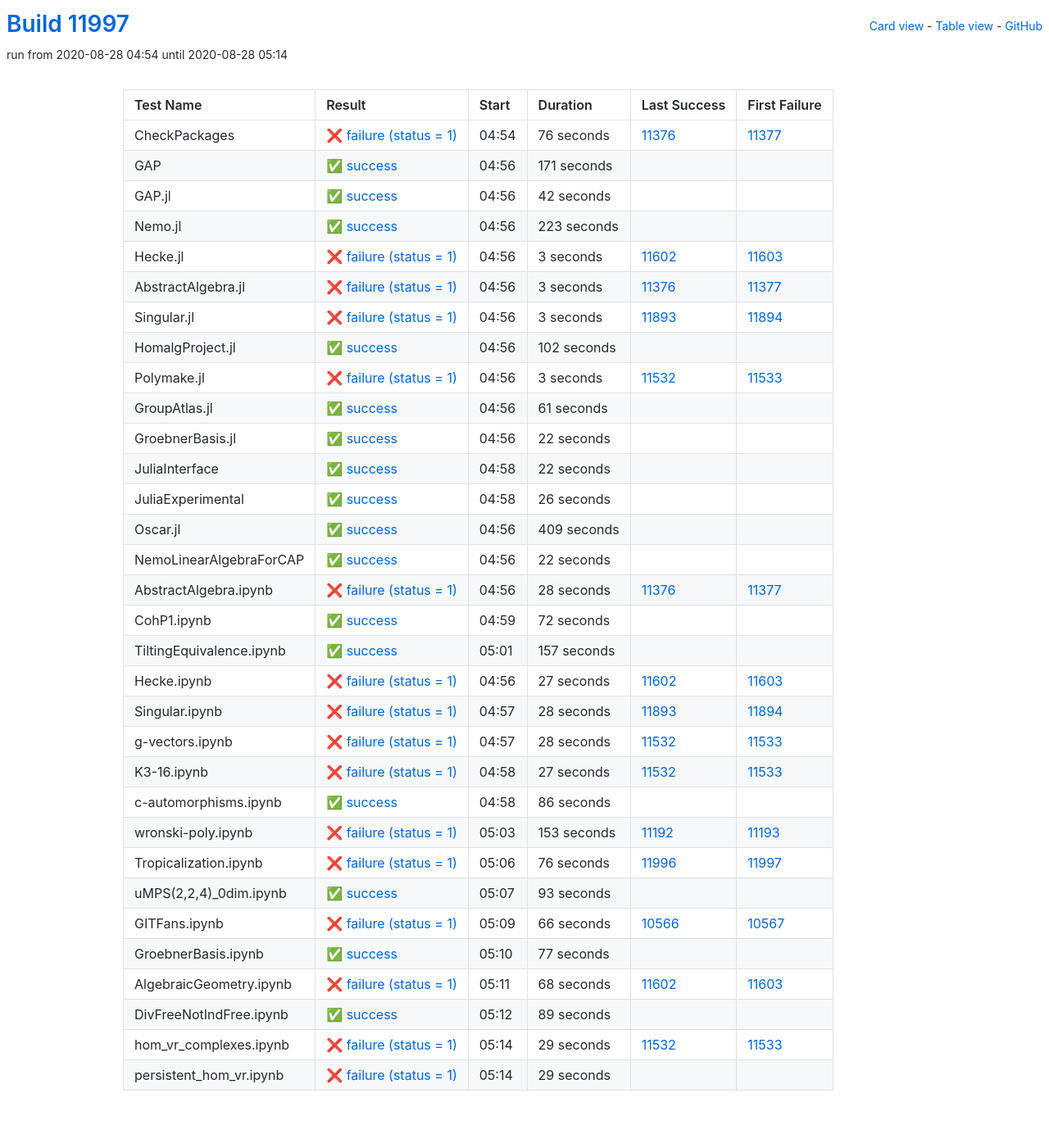
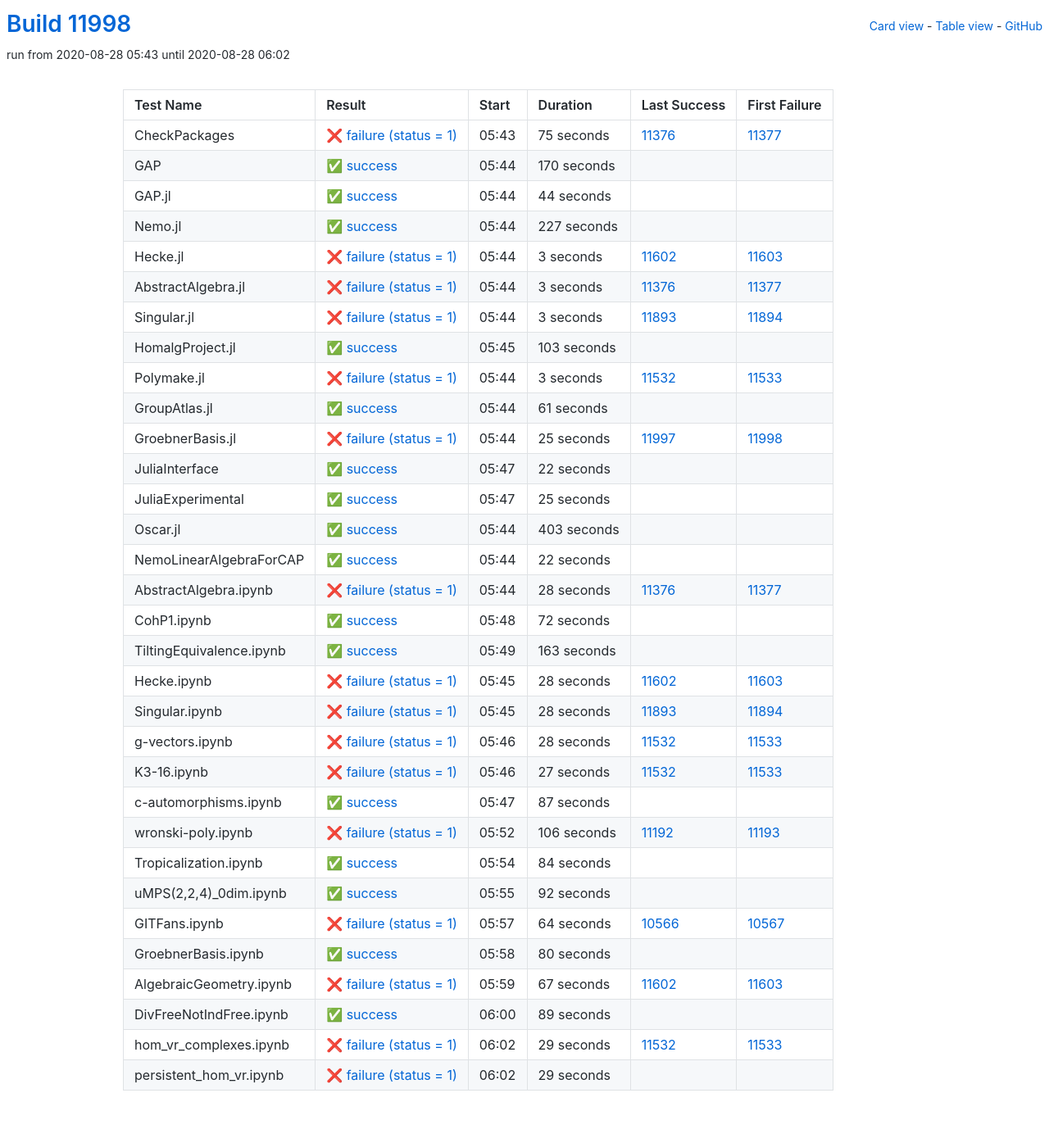
Before and after one commit to oscar-system/oscar-ci-status, a Jekyll site: the page built from table.html, in a window 1280 px wide. Shown: the whole page at 82% size. Built offline with Jekyll 4.4.1, drawn with Linux system fonts in a browser that asks for light colours.

Commit message:
Build #11998

```diff
--- a/_data/ci.yml
+++ b/_data/ci.yml
@@ -1,6 +1,6 @@
 ---
-build: 11997
-build_url: https://oscarci.mathematik.uni-kl.de/job/oscar/11997/
+build: 11998
+build_url: https://oscarci.mathematik.uni-kl.de/job/oscar/11998/
 job: oscar
 organization: oscar-system
 repo: oscar-ci-status
@@ -8,56 +8,56 @@
 tests:
 - name: CheckPackages
   id: checkpackages
-  log: https://oscarci.mathematik.uni-kl.de/job/oscar/11997/artifact/logs/build-11997/CheckPackages.log
-  start: 2020-08-28 04:54
+  log: https://oscarci.mathematik.uni-kl.de/job/oscar/11998/artifact/logs/build-11998/CheckPackages.log
+  start: 2020-08-28 05:43
   success: false
   exitcode: 1
   status: failure
-  duration: 76
+  duration: 75
   last_success: 11376
   last_success_url: https://oscarci.mathematik.uni-kl.de/job/oscar/11376/
   first_failure: 11377
   first_failure_url: https://oscarci.mathematik.uni-kl.de/job/oscar/11377/
 - name: GAP
   id: gap
-  log: https://oscarci.mathematik.uni-kl.de/job/oscar/11997/artifact/logs/build-11997/GAP.log
-  start: 2020-08-28 04:56
+  log: https://oscarci.mathematik.uni-kl.de/job/oscar/11998/artifact/logs/build-11998/GAP.log
+  start: 2020-08-28 05:44
   success: true
   exitcode: 0
   status: success
-  duration: 171
+  duration: 170
   last_success: false
   last_success_url:
   first_failure: false
   first_failure_url:
 - name: GAP.jl
   id: gap-jl
-  log: https://oscarci.mathematik.uni-kl.de/job/oscar/11997/artifact/logs/build-11997/GAP.jl.log
-  start: 2020-08-28 04:56
+  log: https://oscarci.mathematik.uni-kl.de/job/oscar/11998/artifact/logs/build-11998/GAP.jl.log
+  start: 2020-08-28 05:44
   success: true
   exitcode: 0
   status: success
-  duration: 42
+  duration: 44
   last_success: false
   last_success_url:
   first_failure: false
   first_failure_url:
 - name: Nemo.jl
   id: nemo-jl
-  log: https://oscarci.mathematik.uni-kl.de/job/oscar/11997/artifact/logs/build-11997/Nemo.jl.log
-  start: 2020-08-28 04:56
+  log: https://oscarci.mathematik.uni-kl.de/job/oscar/11998/artifact/logs/build-11998/Nemo.jl.log
+  start: 2020-08-28 05:44
   success: true
   exitcode: 0
   status: success
-  duration: 223
+  duration: 227
   last_success: false
   last_success_url:
   first_failure: false
   first_failure_url:
 - name: Hecke.jl
   id: hecke-jl
-  log: https://oscarci.mathematik.uni-kl.de/job/oscar/11997/artifact/logs/build-11997/Hecke.jl.log
-  start: 2020-08-28 04:56
+  log: https://oscarci.mathematik.uni-kl.de/job/oscar/11998/artifact/logs/build-11998/Hecke.jl.log
+  start: 2020-08-28 05:44
   success: false
   exitcode: 1
   status: failure
@@ -68,8 +68,8 @@
   first_failure_url: https://oscarci.mathematik.uni-kl.de/job/oscar/11603/
 - name: AbstractAlgebra.jl
   id: abstractalgebra-jl
-  log: https://oscarci.mathematik.uni-kl.de/job/oscar/11997/artifact/logs/build-11997/AbstractAlgebra.jl.log
-  start: 2020-08-28 04:56
+  log: https://oscarci.mathematik.uni-kl.de/job/oscar/11998/artifact/logs/build-11998/AbstractAlgebra.jl.log
+  start: 2020-08-28 05:44
   success: false
   exitcode: 1
   status: failure
@@ -80,8 +80,8 @@
   first_failure_url: https://oscarci.mathematik.uni-kl.de/job/oscar/11377/
 - name: Singular.jl
   id: singular-jl
-  log: https://oscarci.mathematik.uni-kl.de/job/oscar/11997/artifact/logs/build-11997/Singular.jl.log
-  start: 2020-08-28 04:56
+  log: https://oscarci.mathematik.uni-kl.de/job/oscar/11998/artifact/logs/build-11998/Singular.jl.log
+  start: 2020-08-28 05:44
   success: false
   exitcode: 1
   status: failure
@@ -92,20 +92,20 @@
   first_failure_url: https://oscarci.mathematik.uni-kl.de/job/oscar/11894/
 - name: HomalgProject.jl
   id: homalgproject-jl
-  log: https://oscarci.mathematik.uni-kl.de/job/oscar/11997/artifact/logs/build-11997/HomalgProject.jl.log
-  start: 2020-08-28 04:56
+  log: https://oscarci.mathematik.uni-kl.de/job/oscar/11998/artifact/logs/build-11998/HomalgProject.jl.log
+  start: 2020-08-28 05:45
   success: true
   exitcode: 0
   status: success
-  duration: 102
+  duration: 103
   last_success: false
   last_success_url:
   first_failure: false
   first_failure_url:
 - name: Polymake.jl
   id: polymake-jl
-  log: https://oscarci.mathematik.uni-kl.de/job/oscar/11997/artifact/logs/build-11997/Polymake.jl.log
-  start: 2020-08-28 04:56
+  log: https://oscarci.mathematik.uni-kl.de/job/oscar/11998/artifact/logs/build-11998/Polymake.jl.log
+  start: 2020-08-28 05:44
   success: false
   exitcode: 1
   status: failure
@@ -116,8 +116,8 @@
   first_failure_url: https://oscarci.mathematik.uni-kl.de/job/oscar/11533/
 - name: GroupAtlas.jl
   id: groupatlas-jl
-  log: https://oscarci.mathematik.uni-kl.de/job/oscar/11997/artifact/logs/build-11997/GroupAtlas.jl.log
-  start: 2020-08-28 04:56
+  log: https://oscarci.mathematik.uni-kl.de/job/oscar/11998/artifact/logs/build-11998/GroupAtlas.jl.log
+  start: 2020-08-28 05:44
   success: true
   exitcode: 0
   status: success
@@ -128,20 +128,20 @@
   first_failure_url:
 - name: GroebnerBasis.jl
   id: groebnerbasis-jl
-  log: https://oscarci.mathematik.uni-kl.de/job/oscar/11997/artifact/logs/build-11997/GroebnerBasis.jl.log
-  start: 2020-08-28 04:56
-  success: true
-  exitcode: 0
-  status: success
-  duration: 22
-  last_success: false
-  last_success_url:
-  first_failure: false
-  first_failure_url:
+  log: https://oscarci.mathematik.uni-kl.de/job/oscar/11998/artifact/logs/build-11998/GroebnerBasis.jl.log
+  start: 2020-08-28 05:44
+  success: false
+  exitcode: 1
+  status: failure
+  duration: 25
+  last_success: 11997
+  last_success_url: https://oscarci.mathematik.uni-kl.de/job/oscar/11997/
+  first_failure: 11998
+  first_failure_url: https://oscarci.mathematik.uni-kl.de/job/oscar/11998/
 - name: JuliaInterface
   id: juliainterface
-  log: https://oscarci.mathematik.uni-kl.de/job/oscar/11997/artifact/logs/build-11997/JuliaInterface.log
-  start: 2020-08-28 04:58
+  log: https://oscarci.mathematik.uni-kl.de/job/oscar/11998/artifact/logs/build-11998/JuliaInterface.log
+  start: 2020-08-28 05:47
   success: true
   exitcode: 0
   status: success
@@ -152,32 +152,32 @@
   first_failure_url:
 - name: JuliaExperimental
   id: juliaexperimental
-  log: https://oscarci.mathematik.uni-kl.de/job/oscar/11997/artifact/logs/build-11997/JuliaExperimental.log
-  start: 2020-08-28 04:58
+  log: https://oscarci.mathematik.uni-kl.de/job/oscar/11998/artifact/logs/build-11998/JuliaExperimental.log
+  start: 2020-08-28 05:47
   success: true
   exitcode: 0
   status: success
-  duration: 26
+  duration: 25
   last_success: false
   last_success_url:
   first_failure: false
   first_failure_url:
 - name: Oscar.jl
   id: oscar-jl
-  log: https://oscarci.mathematik.uni-kl.de/job/oscar/11997/artifact/logs/build-11997/Oscar.jl.log
-  start: 2020-08-28 04:56
+  log: https://oscarci.mathematik.uni-kl.de/job/oscar/11998/artifact/logs/build-11998/Oscar.jl.log
+  start: 2020-08-28 05:44
   success: true
   exitcode: 0
   status: success
-  duration: 409
+  duration: 403
   last_success: false
   last_success_url:
   first_failure: false
   first_failure_url:
 - name: NemoLinearAlgebraForCAP
   id: nemolinearalgebraforcap
-  log: https://oscarci.mathematik.uni-kl.de/job/oscar/11997/artifact/logs/build-11997/NemoLinearAlgebraForCAP.log
-  start: 2020-08-28 04:56
+  log: https://oscarci.mathematik.uni-kl.de/job/oscar/11998/artifact/logs/build-11998/NemoLinearAlgebraForCAP.log
+  start: 2020-08-28 05:44
   success: true
   exitcode: 0
   status: success
@@ -188,8 +188,8 @@
   first_failure_url:
 - name: AbstractAlgebra.ipynb
   id: abstractalgebra-ipynb
-  log: https://oscarci.mathematik.uni-kl.de/job/oscar/11997/artifact/logs/build-11997/AbstractAlgebra.ipynb.log
-  start: 2020-08-28 04:56
+  log: https://oscarci.mathematik.uni-kl.de/job/oscar/11998/artifact/logs/build-11998/AbstractAlgebra.ipynb.log
+  start: 2020-08-28 05:44
   success: false
   exitcode: 1
   status: failure
@@ -200,8 +200,8 @@
   first_failure_url: https://oscarci.mathematik.uni-kl.de/job/oscar/11377/
 - name: CohP1.ipynb
   id: cohp1-ipynb
-  log: https://oscarci.mathematik.uni-kl.de/job/oscar/11997/artifact/logs/build-11997/CohP1.ipynb.log
-  start: 2020-08-28 04:59
+  log: https://oscarci.mathematik.uni-kl.de/job/oscar/11998/artifact/logs/build-11998/CohP1.ipynb.log
+  start: 2020-08-28 05:48
   success: true
   exitcode: 0
   status: success
@@ -212,32 +212,32 @@
   first_failure_url:
 - name: TiltingEquivalence.ipynb
   id: tiltingequivalence-ipynb
-  log: https://oscarci.mathematik.uni-kl.de/job/oscar/11997/artifact/logs/build-11997/TiltingEquivalence.ipynb.log
-  start: 2020-08-28 05:01
+  log: https://oscarci.mathematik.uni-kl.de/job/oscar/11998/artifact/logs/build-11998/TiltingEquivalence.ipynb.log
+  start: 2020-08-28 05:49
   success: true
   exitcode: 0
   status: success
-  duration: 157
+  duration: 163
   last_success: false
   last_success_url:
   first_failure: false
   first_failure_url:
 - name: Hecke.ipynb
   id: hecke-ipynb
-  log: https://oscarci.mathematik.uni-kl.de/job/oscar/11997/artifact/logs/build-11997/Hecke.ipynb.log
-  start: 2020-08-28 04:56
+  log: https://oscarci.mathematik.uni-kl.de/job/oscar/11998/artifact/logs/build-11998/Hecke.ipynb.log
+  start: 2020-08-28 05:45
   success: false
   exitcode: 1
   status: failure
-  duration: 27
+  duration: 28
   last_success: 11602
   last_success_url: https://oscarci.mathematik.uni-kl.de/job/oscar/11602/
   first_failure: 11603
   first_failure_url: https://oscarci.mathematik.uni-kl.de/job/oscar/11603/
 - name: Singular.ipynb
   id: singular-ipynb
-  log: https://oscarci.mathematik.uni-kl.de/job/oscar/11997/artifact/logs/build-11997/Singular.ipynb.log
-  start: 2020-08-28 04:57
+  log: https://oscarci.mathematik.uni-kl.de/job/oscar/11998/artifact/logs/build-11998/Singular.ipynb.log
+  start: 2020-08-28 05:45
   success: false
   exitcode: 1
   status: failure
@@ -248,8 +248,8 @@
   first_failure_url: https://oscarci.mathematik.uni-kl.de/job/oscar/11894/
 - name: g-vectors.ipynb
   id: g-vectors-ipynb
-  log: https://oscarci.mathematik.uni-kl.de/job/oscar/11997/artifact/logs/build-11997/g-vectors.ipynb.log
-  start: 2020-08-28 04:57
+  log: https://oscarci.mathematik.uni-kl.de/job/oscar/11998/artifact/logs/build-11998/g-vectors.ipynb.log
+  start: 2020-08-28 05:46
   success: false
   exitcode: 1
   status: failure
@@ -260,8 +260,8 @@
   first_failure_url: https://oscarci.mathematik.uni-kl.de/job/oscar/11533/
 - name: K3-16.ipynb
   id: k3-16-ipynb
-  log: https://oscarci.mathematik.uni-kl.de/job/oscar/11997/artifact/logs/build-11997/K3-16.ipynb.log
-  start: 2020-08-28 04:58
+  log: https://oscarci.mathematik.uni-kl.de/job/oscar/11998/artifact/logs/build-11998/K3-16.ipynb.log
+  start: 2020-08-28 05:46
   success: false
   exitcode: 1
   status: failure
@@ -272,92 +272,92 @@
   first_failure_url: https://oscarci.mathematik.uni-kl.de/job/oscar/11533/
 - name: c-automorphisms.ipynb
   id: c-automorphisms-ipynb
-  log: https://oscarci.mathematik.uni-kl.de/job/oscar/11997/artifact/logs/build-11997/c-automorphisms.ipynb.log
-  start: 2020-08-28 04:58
+  log: https://oscarci.mathematik.uni-kl.de/job/oscar/11998/artifact/logs/build-11998/c-automorphisms.ipynb.log
+  start: 2020-08-28 05:47
   success: true
   exitcode: 0
   status: success
-  duration: 86
+  duration: 87
   last_success: false
   last_success_url:
   first_failure: false
   first_failure_url:
 - name: wronski-poly.ipynb
   id: wronski-poly-ipynb
-  log: https://oscarci.mathematik.uni-kl.de/job/oscar/11997/artifact/logs/build-11997/wronski-poly.ipynb.log
-  start: 2020-08-28 05:03
+  log: https://oscarci.mathematik.uni-kl.de/job/oscar/11998/artifact/logs/build-11998/wronski-poly.ipynb.log
+  start: 2020-08-28 05:52
   success: false
   exitcode: 1
   status: failure
-  duration: 153
+  duration: 106
   last_success: 11192
   last_success_url: https://oscarci.mathematik.uni-kl.de/job/oscar/11192/
   first_failure: 11193
   first_failure_url: https://oscarci.mathematik.uni-kl.de/job/oscar/11193/
 - name: Tropicalization.ipynb
   id: tropicalization-ipynb
-  log: https://oscarci.mathematik.uni-kl.de/job/oscar/11997/artifact/logs/build-11997/Tropicalization.ipynb.log
-  start: 2020-08-28 05:06
-  success: false
-  exitcode: 1
-  status: failure
-  duration: 76
-  last_success: 11996
-  last_success_url: https://oscarci.mathematik.uni-kl.de/job/oscar/11996/
-  first_failure: 11997
-  first_failure_url: https://oscarci.mathematik.uni-kl.de/job/oscar/11997/
-- name: uMPS(2,2,4)_0dim.ipynb
-  id: umps-2-2-4-0dim-ipynb
-  log: https://oscarci.mathematik.uni-kl.de/job/oscar/11997/artifact/logs/build-11997/uMPS-2-2-4-_0dim.ipynb.log
-  start: 2020-08-28 05:07
+  log: https://oscarci.mathematik.uni-kl.de/job/oscar/11998/artifact/logs/build-11998/Tropicalization.ipynb.log
+  start: 2020-08-28 05:54
   success: true
   exitcode: 0
   status: success
-  duration: 93
+  duration: 84
+  last_success: false
+  last_success_url:
+  first_failure: false
+  first_failure_url:
+- name: uMPS(2,2,4)_0dim.ipynb
+  id: umps-2-2-4-0dim-ipynb
+  log: https://oscarci.mathematik.uni-kl.de/job/oscar/11998/artifact/logs/build-11998/uMPS-2-2-4-_0dim.ipynb.log
+  start: 2020-08-28 05:55
+  success: true
+  exitcode: 0
+  status: success
+  duration: 92
   last_success: false
   last_success_url:
   first_failure: false
   first_failure_url:
 - name: GITFans.ipynb
   id: gitfans-ipynb
-  log: https://oscarci.mathematik.uni-kl.de/job/oscar/11997/artifact/logs/build-11997/GITFans.ipynb.log
-  start: 2020-08-28 05:09
+  log: https://oscarci.mathematik.uni-kl.de/job/oscar/11998/artifact/logs/build-11998/GITFans.ipynb.log
+  start: 2020-08-28 05:57
   success: false
   exitcode: 1
   status: failure
-  duration: 66
+  duration: 64
   last_success: 10566
   last_success_url: https://oscarci.mathematik.uni-kl.de/job/oscar/10566/
   first_failure: 10567
   first_failure_url: https://oscarci.mathematik.uni-kl.de/job/oscar/10567/
 - name: GroebnerBasis.ipynb
   id: groebnerbasis-ipynb
-  log: https://oscarci.mathematik.uni-kl.de/job/oscar/11997/artifact/logs/build-11997/GroebnerBasis.ipynb.log
-  start: 2020-08-28 05:10
+  log: https://oscarci.mathematik.uni-kl.de/job/oscar/11998/artifact/logs/build-11998/GroebnerBasis.ipynb.log
+  start: 2020-08-28 05:58
   success: true
   exitcode: 0
   status: success
-  duration: 77
+  duration: 80
   last_success: false
   last_success_url:
   first_failure: false
   first_failure_url:
 - name: AlgebraicGeometry.ipynb
   id: algebraicgeometry-ipynb
-  log: https://oscarci.mathematik.uni-kl.de/job/oscar/11997/artifact/logs/build-11997/AlgebraicGeometry.ipynb.log
-  start: 2020-08-28 05:11
+  log: https://oscarci.mathematik.uni-kl.de/job/oscar/11998/artifact/logs/build-11998/AlgebraicGeometry.ipynb.log
+  start: 2020-08-28 05:59
   success: false
   exitcode: 1
   status: failure
-  duration: 68
+  duration: 67
   last_success: 11602
   last_success_url: https://oscarci.mathematik.uni-kl.de/job/oscar/11602/
   first_failure: 11603
   first_failure_url: https://oscarci.mathematik.uni-kl.de/job/oscar/11603/
 - name: DivFreeNotIndFree.ipynb
   id: divfreenotindfree-ipynb
-  log: https://oscarci.mathematik.uni-kl.de/job/oscar/11997/artifact/logs/build-11997/DivFreeNotIndFree.ipynb.log
-  start: 2020-08-28 05:12
+  log: https://oscarci.mathematik.uni-kl.de/job/oscar/11998/artifact/logs/build-11998/DivFreeNotIndFree.ipynb.log
+  start: 2020-08-28 06:00
   success: true
   exitcode: 0
   status: success
@@ -368,8 +368,8 @@
   first_failure_url:
 - name: hom_vr_complexes.ipynb
   id: hom-vr-complexes-ipynb
-  log: https://oscarci.mathematik.uni-kl.de/job/oscar/11997/artifact/logs/build-11997/hom_vr_complexes.ipynb.log
-  start: 2020-08-28 05:14
+  log: https://oscarci.mathematik.uni-kl.de/job/oscar/11998/artifact/logs/build-11998/hom_vr_complexes.ipynb.log
+  start: 2020-08-28 06:02
   success: false
   exitcode: 1
   status: failure
@@ -380,8 +380,8 @@
   first_failure_url: https://oscarci.mathematik.uni-kl.de/job/oscar/11533/
 - name: persistent_hom_vr.ipynb
   id: persistent-hom-vr-ipynb
-  log: https://oscarci.mathematik.uni-kl.de/job/oscar/11997/artifact/logs/build-11997/persistent_hom_vr.ipynb.log
-  start: 2020-08-28 05:14
+  log: https://oscarci.mathematik.uni-kl.de/job/oscar/11998/artifact/logs/build-11998/persistent_hom_vr.ipynb.log
+  start: 2020-08-28 06:02
   success: false
   exitcode: 1
   status: failure
```
Also changed, not shown: README.md.
